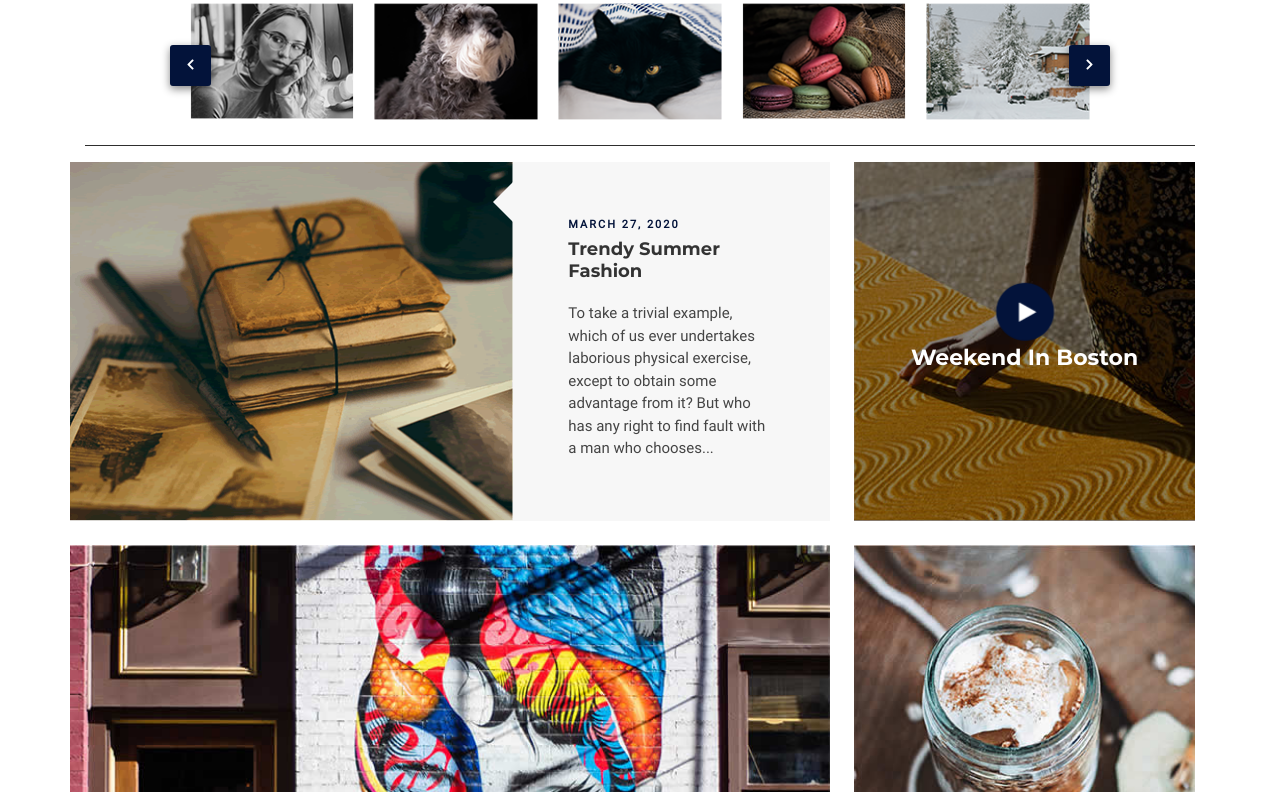
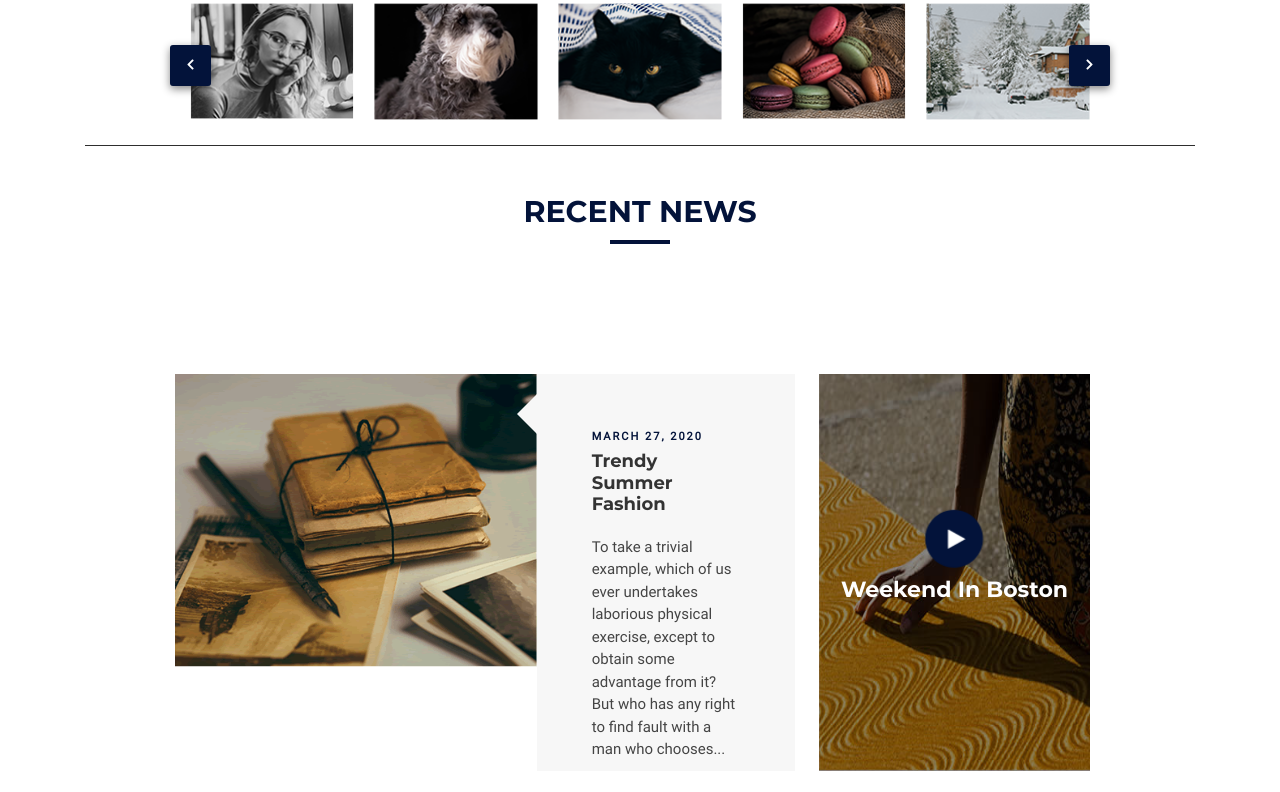
Before and after one commit to pauapu25/portafoliopaupau, a plain HTML site: page index.html in a window 1280 px wide. Shown: the part 923-1715 px from the top of the page. Drawn offline with nearby package versions, Linux system fonts and the light colour scheme.

Commit message:
Título de la segunda sección

```diff
--- a/index.html
+++ b/index.html
@@ -197,7 +197,11 @@
      -->
 
 
-
+        <div class="container-fluid fh5co-recent-news mt-5 pb-5">
+                <h2 class="text-uppercase text-center">Recent News</h2>
+                <hr class="mx-auto" />
+            </div>
+        <div class="play-list mt-5 pt-4">
             <div class="row vr-gallery">
                 <div class="col-md-8 mb-4">
                     <div class="row">
```
